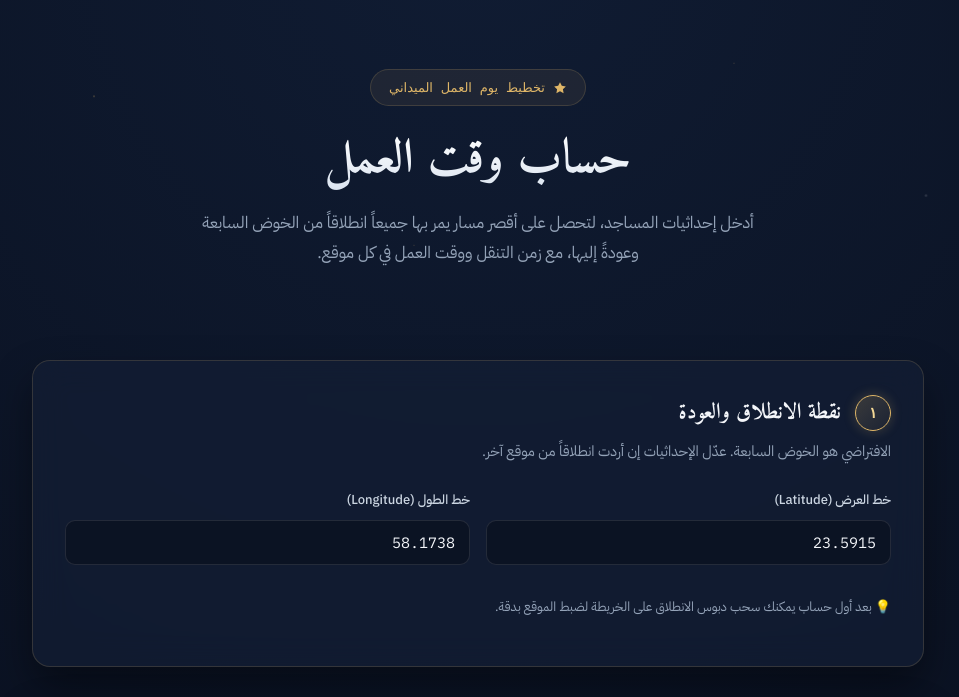
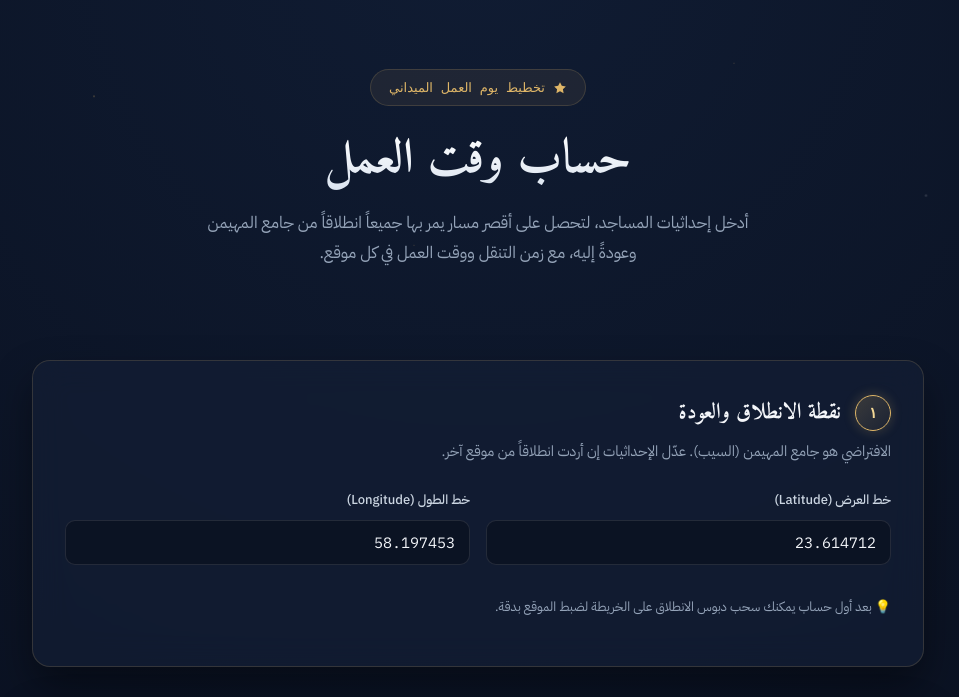
Before and after one commit to mustafa7773/new_try, a plain HTML site: page worktime.html in a window 1280 px wide. Shown: the part 72-769 px from the top of the page, without its empty margins (162-1121 px from the left). Drawn offline with nearby package versions, Linux system fonts and the light colour scheme.

Commit message:
Add files via upload

```diff
--- a/worktime.html
+++ b/worktime.html
@@ -42,7 +42,7 @@
         <h1>حساب وقت العمل</h1>
         <p>
           أدخل إحداثيات المساجد، لتحصل على أقصر مسار يمر بها جميعاً انطلاقاً من
-          الخوض السابعة وعودةً إليها، مع زمن التنقل ووقت العمل في كل موقع.
+          جامع المهيمن وعودةً إليه، مع زمن التنقل ووقت العمل في كل موقع.
         </p>
       </div>
     </section>
@@ -55,17 +55,17 @@
           <h2>نقطة الانطلاق والعودة</h2>
         </div>
         <p class="sub">
-          الافتراضي هو الخوض السابعة. عدّل الإحداثيات إن أردت انطلاقاً من موقع آخر.
+          الافتراضي هو جامع المهيمن (السيب). عدّل الإحداثيات إن أردت انطلاقاً من موقع آخر.
         </p>
 
         <div class="grid2">
           <div class="field">
             <label>خط العرض (Latitude)</label>
-            <input type="text" id="originLat" class="textarea-mono" value="23.5915" />
+            <input type="text" id="originLat" class="textarea-mono" value="23.614712" />
           </div>
           <div class="field">
             <label>خط الطول (Longitude)</label>
-            <input type="text" id="originLon" class="textarea-mono" value="58.1738" />
+            <input type="text" id="originLon" class="textarea-mono" value="58.197453" />
           </div>
         </div>
         <p class="hint">
```
